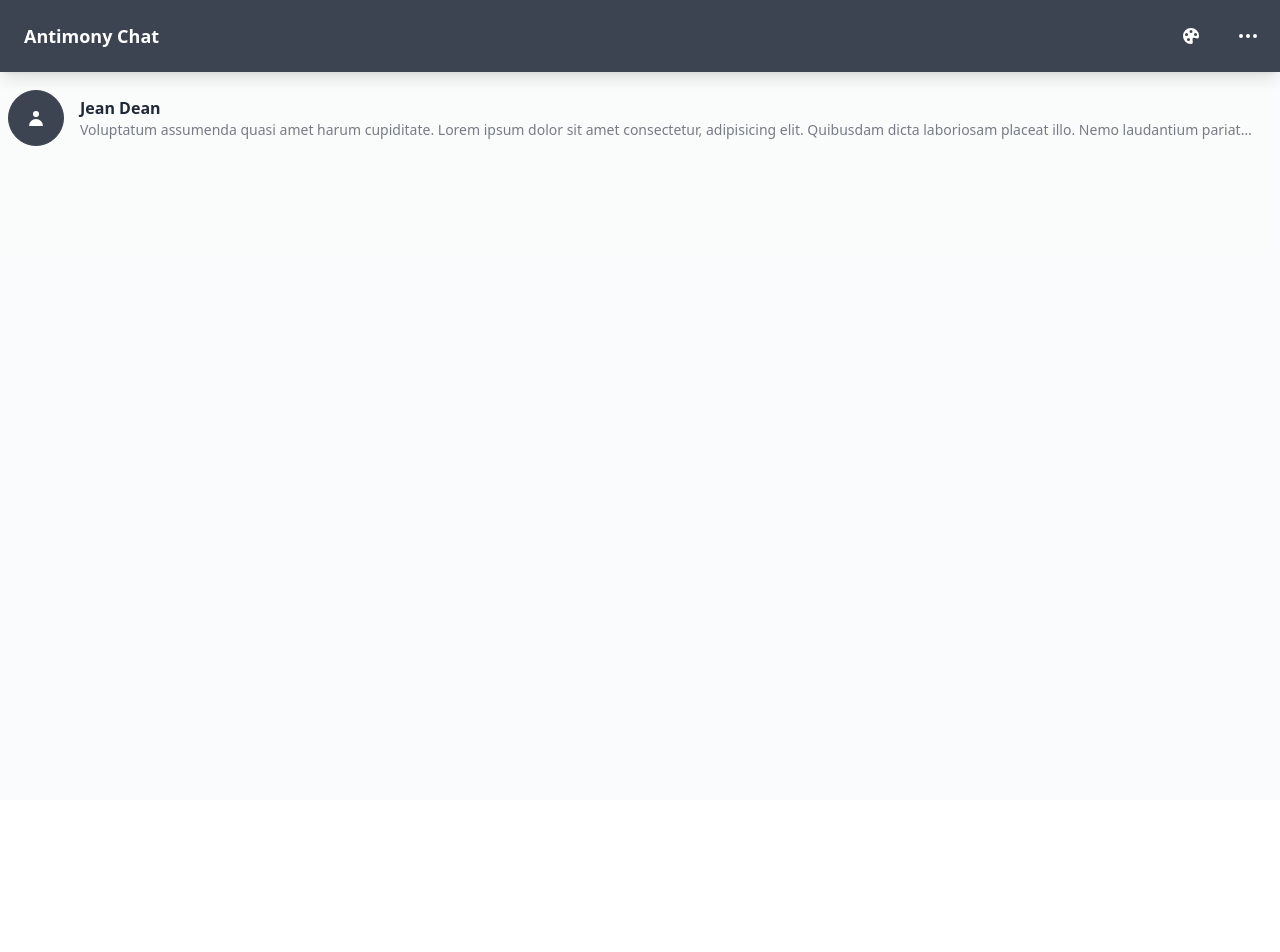
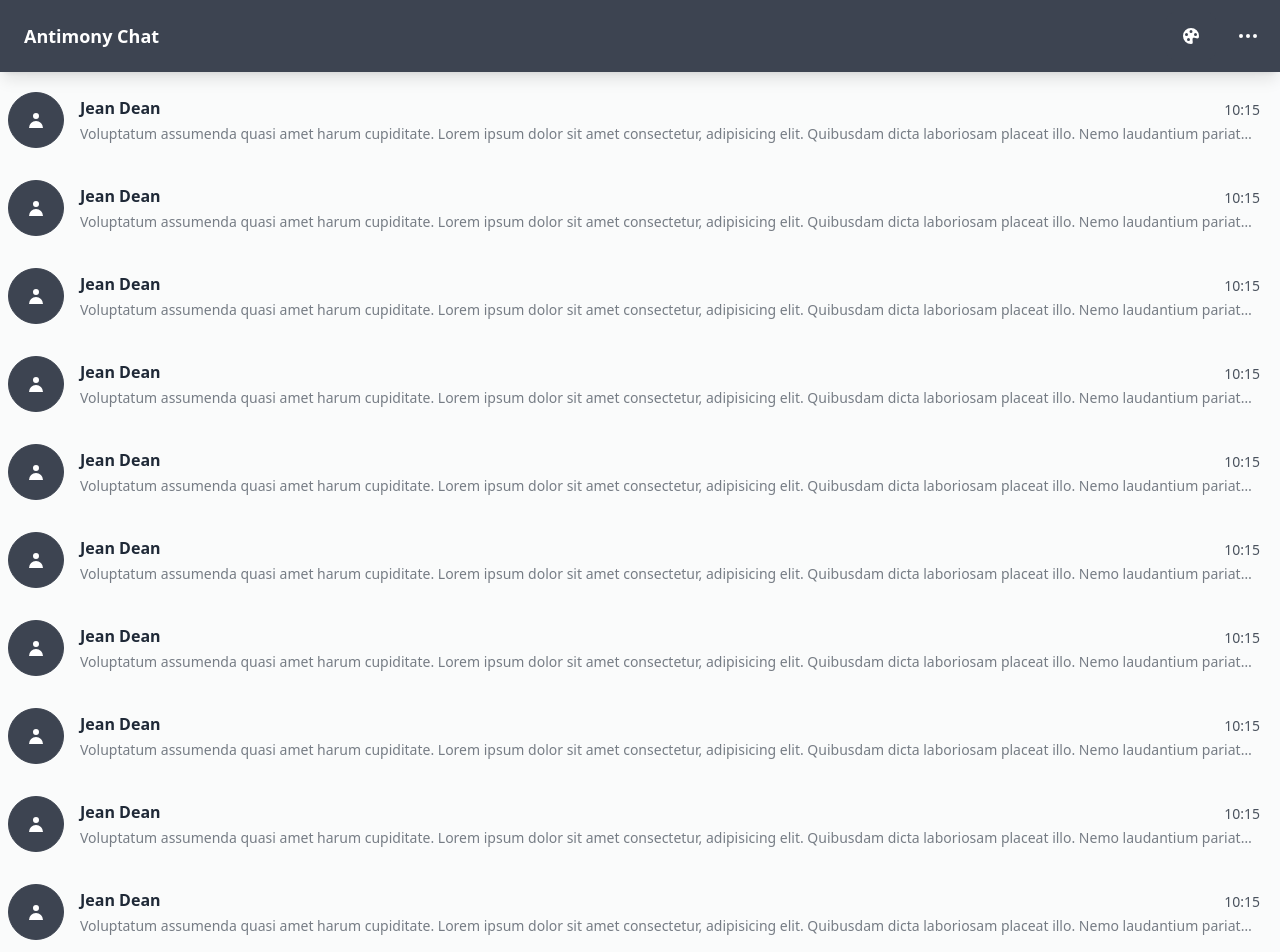
Before and after one commit to c3n7/antimony-frontend, a Vue app: page / in a window 1280 px wide. Shown: the top 952 px of the page. Before the commit the page ends 800 px from the top, so only its background shows below. Built offline with nearby package versions, Linux system fonts and the light colour scheme.

Commit message:
Showing sent time

```diff
--- a/src/components/message_list/MLItem.vue
+++ b/src/components/message_list/MLItem.vue
@@ -16,7 +16,10 @@
     </button>
 
     <div class="flex-1 md:basis-10/12 px-3 py-4 overflow-hidden">
-      <div class="text-md font-bold">Jean Dean</div>
+      <div class="flex justify-between items-end">
+        <div class="text-md font-bold pb-1">Jean Dean</div>
+        <div class="text-sm opacity-80 font-light pb-1">10:15</div>
+      </div>
       <div class="truncate opacity-60 text-sm">
         Voluptatum assumenda quasi amet harum cupiditate. Lorem ipsum dolor sit
         amet consectetur, adipisicing elit. Quibusdam dicta laboriosam placeat
--- a/src/pages/MessageListView.vue
+++ b/src/pages/MessageListView.vue
@@ -1,7 +1,18 @@
 <template>
   <div class="relative min-h-screen bg-base-200 bg-opacity-80">
     <MLNavBar />
-    <div class="pt-20 px-2">
+    <div class="pt-20 px-2 space-y-2">
+      <MLItem />
+      <MLItem />
+      <MLItem />
+      <MLItem />
+      <MLItem />
+      <MLItem />
+      <MLItem />
+      <MLItem />
+      <MLItem />
+      <MLItem />
+      <MLItem />
       <MLItem />
     </div>
   </div>
```
